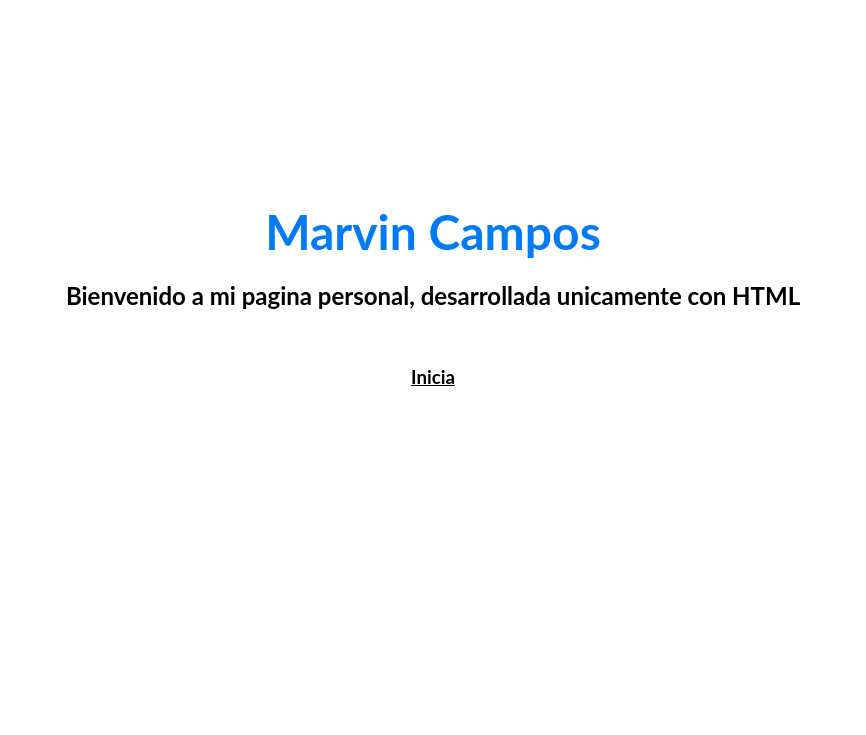
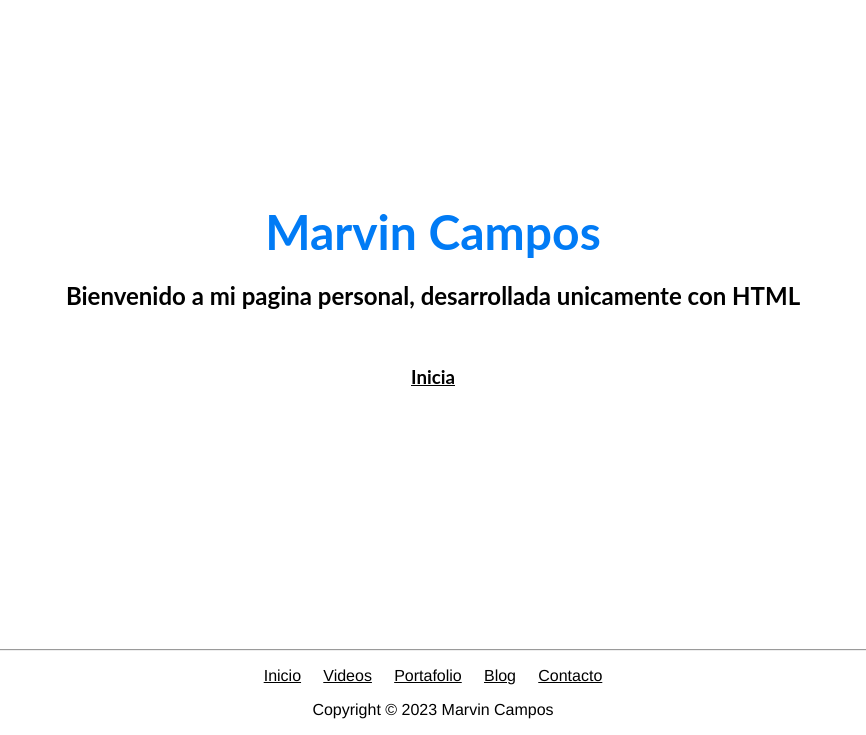
Before and after one commit to mcamposc06/portafolio, a plain HTML site: page index.html in a window 1280 px wide. Shown: the part 84-819 px from the top of the page, without its empty margins (207-1073 px from the left). Drawn offline with Linux system fonts and the light colour scheme.

Commit message:
Agregado un footer

```diff
--- a/index.html
+++ b/index.html
@@ -33,8 +33,27 @@
 	</h3>
 	<br />
 	<h3 align="center">
-	<a href="#">
-		<font face="Lato" color="#000">Inicia</font>
-	</a>
+	  <a href="#">
+		  <font face="Lato" color="#000">Inicia</font>
+	  </a>
 	</h3>
+  <br><br><br><br><br><br><br><br><br><br><br><br><br>
+  <footer>
+    <hr>
+    <p align="center">
+      <font face="helvetica" size="3">
+        <a href="#">Inicio</a>&nbsp;&nbsp;&nbsp;&nbsp;
+        <a href="#">Videos</a>&nbsp;&nbsp;&nbsp;&nbsp;
+        <a href="#">Portafolio</a>&nbsp;&nbsp;&nbsp;&nbsp;
+        <a href="#">Blog</a>&nbsp;&nbsp;&nbsp;&nbsp;
+        <a href="#">Contacto</a>
+      </font>
+    </p>
+    <p align="center">
+      <font face="helvetica" size="3">
+        Copyright © 2023 Marvin Campos
+      </font>
+    </p>
+  </footer>
+
 </body>
```
